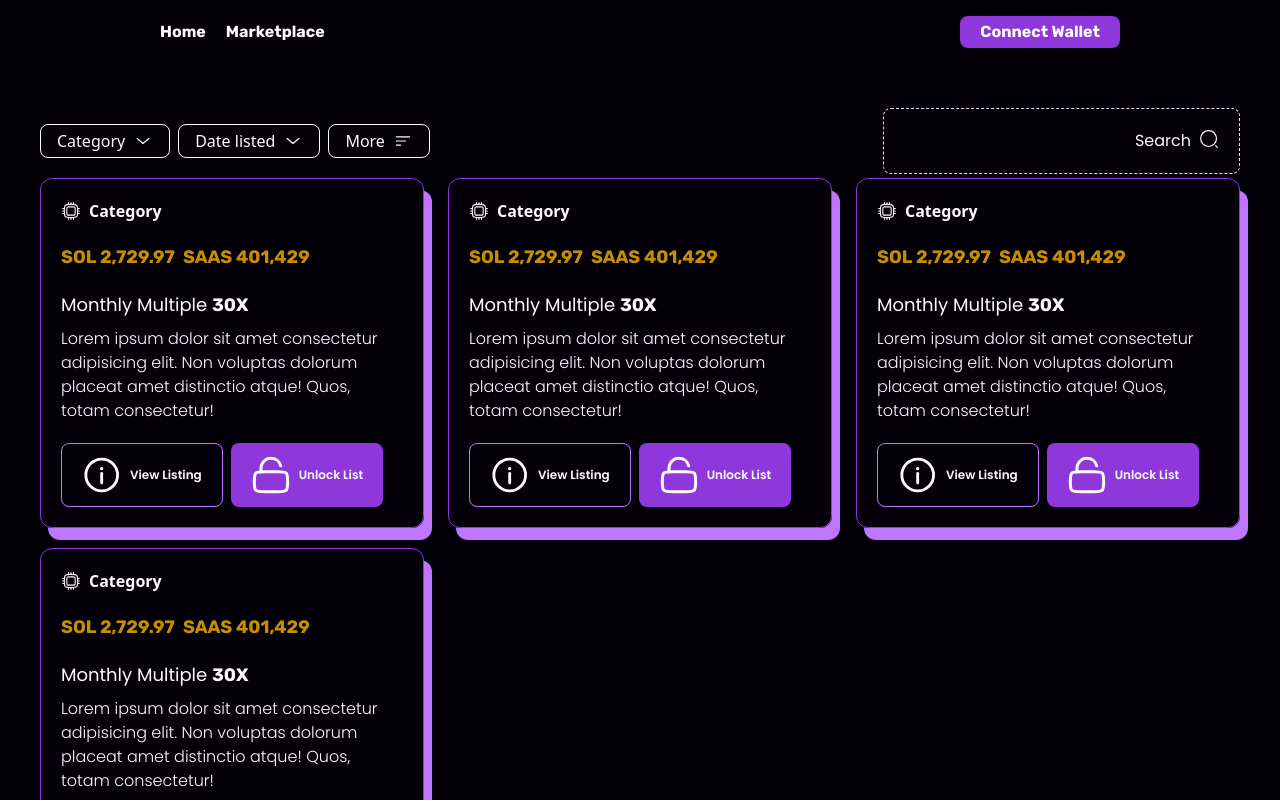
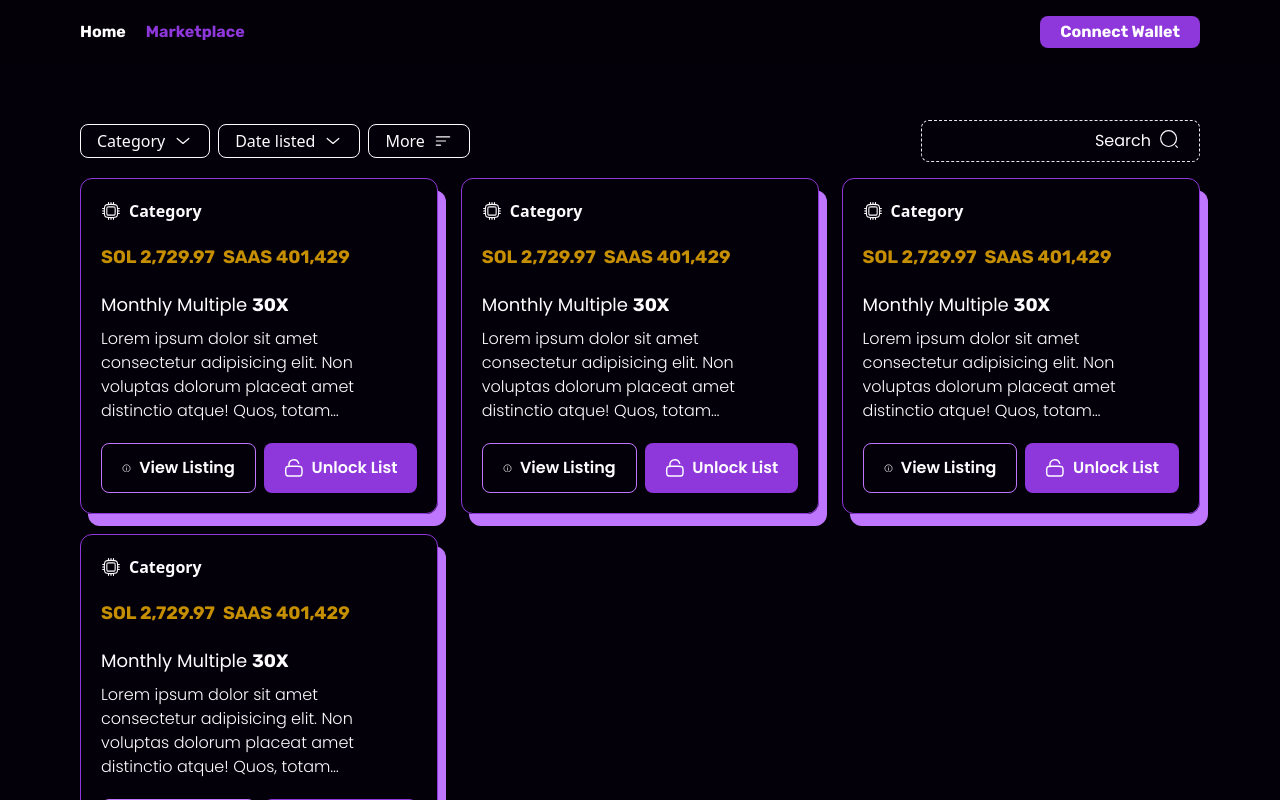
Before and after one commit to K1mera/hypertoken, a React (Vite) app: page /marketplace in a window 1280 px wide. Shown: the top 800 px of the page. Built offline with nearby package versions, Linux system fonts and the light colour scheme.

Commit message:
responsive updated

```diff
--- a/src/Hypergrow.jsx
+++ b/src/Hypergrow.jsx
@@ -5,7 +5,7 @@ import { MainRouter } from "./routes";
 
 export const Hypergrow = () => {
   return (
-    <main className="bg-dark h-full w-full text-light flex flex-col items-center px-10 2xl:px-40 scroll-p-0 scroll-m-0 pt-16">
+    <main className="bg-dark h-full w-full text-light flex flex-col items-center px-10 lg:px-20 2xl:px-40 scroll-p-0 scroll-m-0 pt-16">
       <MainRouter>
         <HomePage />
       </MainRouter>
--- a/src/components/FilterBar.jsx
+++ b/src/components/FilterBar.jsx
@@ -2,8 +2,8 @@ import { DropDownIcon, MenuIcon, SearchIcon } from "../svg";
 
 export const FilterBar = () => {
   return (
-    <main className="w-full flex flex-col lg:flex-row justify-between items-center">
-      <section className="flex gap-2 text-light py-5">
+    <main className="w-full flex flex-col lg:flex-row justify-between lg:justify-center items-center">
+      <section className="flex w-full justify-between lg:justify-start lg:items-center h-full gap-2 text-light py-5">
         <button className="filterButton">
           Category <DropDownIcon className={"w-5"} />
         </button>
@@ -14,12 +14,12 @@ export const FilterBar = () => {
           More <MenuIcon className={"w-5"} />
         </button>
       </section>
-      <form className=" flex gap-0 items-between border border-dashed justify-center py-5 rounded-lg px-5 ">
+      <form className="mb-5 lg:mb-0 w-full lg:w-auto flex gap-0 items-center border border-dashed justify-between py-2 rounded-lg px-5">
         <label
           htmlFor=""
           clasname=" border-dashed flex border-light"
         >
-          <input type="text" className=" w-full bg-transparent" />
+          <input type="text" className="w-full bg-transparent" />
         </label>
           <button className="flex gap-2 font-robotoMono justify-center ">
             Search <SearchIcon className={"w-5"} />
--- a/src/components/MarketCard.jsx
+++ b/src/components/MarketCard.jsx
@@ -21,12 +21,12 @@ export const MarketCard = () => {
         </p>
       </section>
       <footer className="flex gap-2">
-        <Link to={`/marketplace/${'id'}`} className="font-robotoMono font-semibold text-xs rounded-lg px-5 py-3 border border-secondary flex justify-center items-center gap-2 truncate">
+        <Link to={`/marketplace/${'id'}`} className=" w-full font-robotoMono font-semibold text-md rounded-lg px-5 py-3 border border-secondary flex justify-center items-center gap-2 truncate">
         <InfoIcon className={'w-10'} />
           View Listing
         </Link>
-        <Link className="font-robotoMono font-semibold text-xs bg-primary rounded-lg px-5 py-3 flex justify-center items-center gap-2 truncate">
-            <LockIcon className={'w-10'} />
+        <Link className=" w-full font-robotoMono font-semibold text-md bg-primary rounded-lg px-5 py-3 flex justify-center items-center gap-2 truncate">
+            <LockIcon className={'w-5'} />
           Unlock List
         </Link>
       </footer>
--- a/src/components/NavBar.jsx
+++ b/src/components/NavBar.jsx
@@ -4,15 +4,32 @@ import {NavLink} from "react-router-dom";
 
 export const NavBar = () => {
   return (
-    <nav className="h-16 flex justify-between bg-dark/30 items-center w-full gap-5 font-rubik font-bold fixed px-20 lg:px-40 top-0 backdrop-blur-md z-50">
+    <nav className="h-16 flex justify-between bg-dark/30 items-center w-full gap-5 font-rubik font-bold fixed px-10 lg:px-20 2xl:px-40 top-0 backdrop-blur-md z-50">
       <div className="flex items-center gap-5">
-        <NavLink to='/'>
-        Home
-      </NavLink>
-      <NavLink to='/marketplace'>
-        Marketplace
-      </NavLink>
-
+        <NavLink
+          to="/"
+          className={({ isActive }) =>
+            `hover:text-secondary ${
+              !isActive
+                ? "text-white"
+                : "text-primary  "
+            }`
+          }
+        >
+          Home
+        </NavLink>
+        <NavLink
+          to="/marketplace"
+          className={({ isActive }) =>
+            `hover:text-secondary ${
+              !isActive
+                ? "text-white"
+                : "text-primary "
+            }`
+          }
+        >
+          Marketplace
+        </NavLink>
       </div>
 
       <button className="bg-primary rounded-lg px-5 py-1">
--- a/src/components/singleProduct/CompanyCard.jsx
+++ b/src/components/singleProduct/CompanyCard.jsx
@@ -4,7 +4,7 @@ import {LockIcon} from "../../svg";
 
 export const CompanyCard = () => {
   return (
-    <main className=" h-full rounded-xl border border-primary flex flex-col p-5 shadow-card gap-2">
+    <main className="h-full w-full rounded-xl border border-primary flex flex-col p-5 shadow-card gap-2">
       <header className="font-semibold flex gap-2"> Company</header>
       <section className="h-full flex flex-col w-full">
         <h3 className="font-robotoMono font-regular ">
--- a/src/components/singleProduct/CompanyOverview.jsx
+++ b/src/components/singleProduct/CompanyOverview.jsx
@@ -11,7 +11,7 @@ export const CompanyOverview = () => {
           Founded: <span className="font-robotoMono font-medium">Feb 2021</span>
         </h2>
       </header>
-      <section className="flex flex-col ">
+      <section className="flex flex-col w-full">
         <h3 className="title-singleProduct">Description</h3>
         <p className="font-robotoMono font-light">
           Lorem ipsum dolor sit amet, consectetur adipiscing elit, sed do
@@ -23,8 +23,8 @@ export const CompanyOverview = () => {
           culpa qui officia deserunt mollit anim id est laborum.
         </p>
       </section>
-      <section className="flex w-full">
-        <div className="w-1/2 flex flex-col">
+      <section className="flex flex-col lg:flex-row w-full">
+        <div className="lg:w-1/2 flex flex-col mb-5 lg:mb-0 ">
           <h2 className="title-singleProduct">Key Functions Include</h2>
           <ul className="font-robotoMono font-light text-light ">
             <li className="list-inside list-disc">
@@ -55,7 +55,7 @@ export const CompanyOverview = () => {
           </ul>
         </div>
 
-        <div className="w-1/2 flex flex-col gap-5">
+        <div className="lg:w-1/2 flex flex-col gap-5">
           <ul className="flex justify-between">
             <li className="border-l-2 border-light border-dashed pl-5">
               <h2 className="title-singleProduct">Team size</h2>
--- a/src/components/singleProduct/Opening.jsx
+++ b/src/components/singleProduct/Opening.jsx
@@ -73,7 +73,7 @@ export const Opening = () => {
           </div>
         </footer>
       </div>
-      <div className="w-[32%]">
+      <div className="lg:w-[32%]">
         <CompanyCard />
       </div>
     </section>
--- a/src/pages/Marketplace.jsx
+++ b/src/pages/Marketplace.jsx
@@ -5,7 +5,7 @@ export const Marketplace = () => {
   return (
     <main className="flex flex-col py-10 h-full ">
       <FilterBar />
-      <section className="flex lg:flex-wrap lg:flex-row lg:w-full flex-col pb-10 gap-5 justify-between lg:px-0 px-10">
+      <section className="flex lg:flex-wrap lg:flex-row lg:w-full flex-col pb-10 gap-5 justify-between lg:px-0 ">
         <MarketCard />
         <MarketCard />
         <MarketCard />
```
